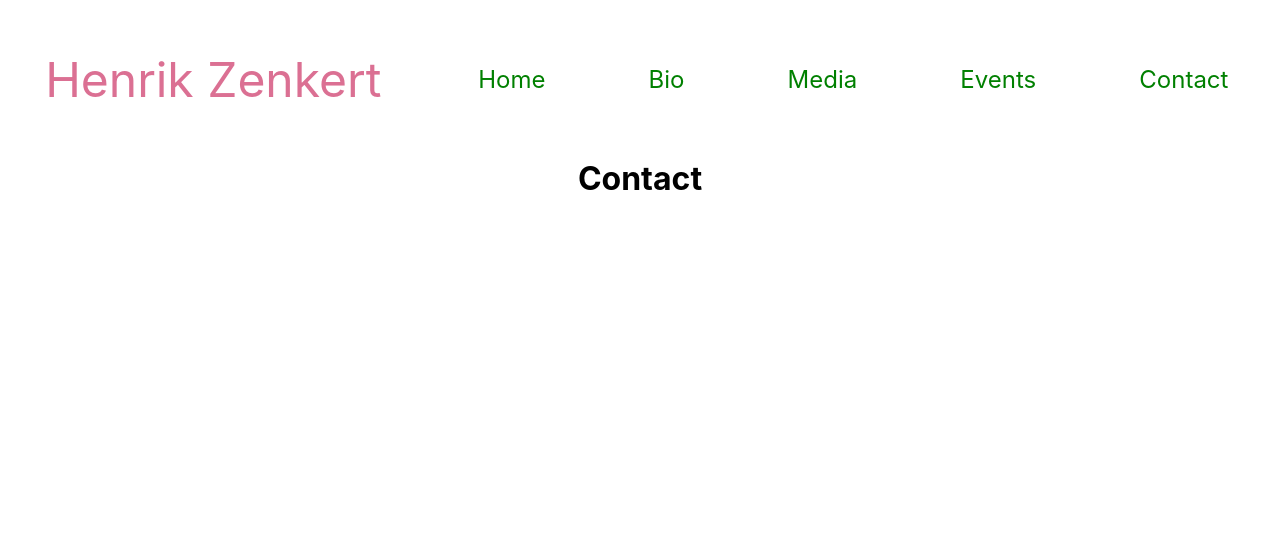
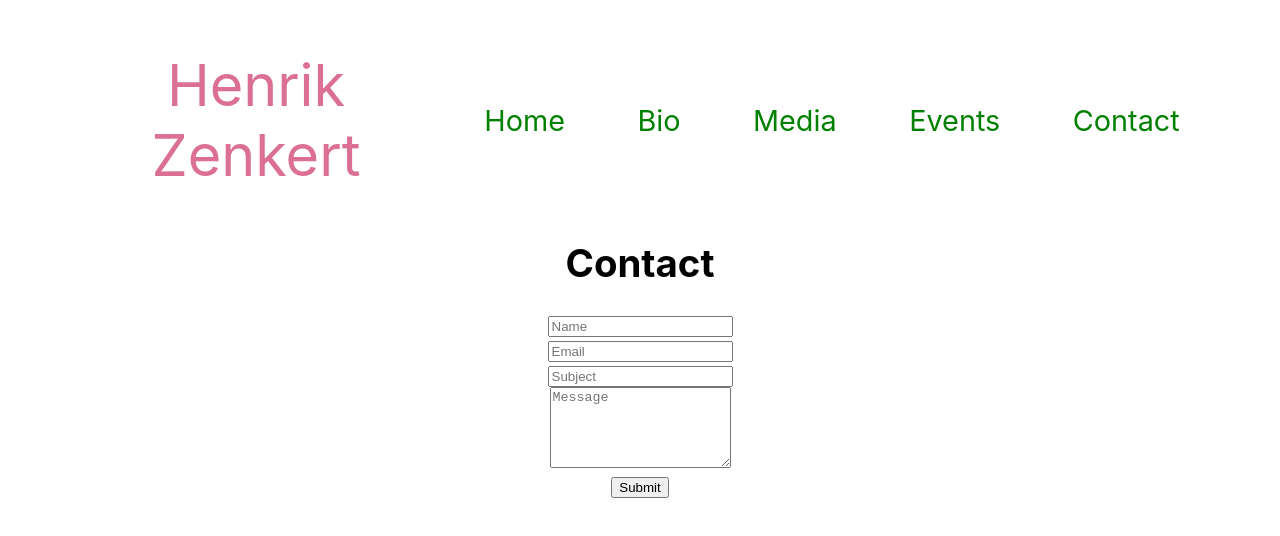
Before and after one commit to YesSeri/singer-page, a React (Create React App) app: page /contact in a window 1280 px wide. Shown: the top 536 px of the page. Built offline with nearby package versions, Linux system fonts and the light colour scheme.

Commit message:
contact page and email working

```diff
--- a/package.json
+++ b/package.json
@@ -8,10 +8,12 @@
     "@testing-library/jest-dom": "^4.2.4",
     "@testing-library/react": "^9.3.2",
     "@testing-library/user-event": "^7.1.2",
+    "emailjs-com": "^2.6.3",
     "react": "^16.13.1",
     "react-dom": "^16.13.1",
     "react-router-dom": "^5.2.0",
     "react-scripts": "3.4.3",
+    "react-toastify": "^6.0.9",
     "react-youtube": "^7.12.0",
     "serve": "^11.3.2",
     "styled-components": "^5.2.0"
--- a/src/App.js
+++ b/src/App.js
@@ -11,9 +11,13 @@ import styled from 'styled-components'
 import './App.css';
 const AppStyle = styled.div`
   text-align: center;
+  font-size: 1.2rem;
   margin: auto;
-  max-width: 80vw;
+  max-width:70vw;
   @media (max-width: 1440px) {
+    max-width: 90vw;
+  }
+  @media (max-width: 768px) {
     max-width: 100vw;
   }
 `
--- a/src/components/Bio.js
+++ b/src/components/Bio.js
@@ -1,7 +1,21 @@
 import React from 'react'
+import styled from 'styled-components'
 
-export default function Bio(){
-    return(
-        <h1>Bio</h1>
+const Image = styled.img`
+    max-width: 25%;
+		height: auto;
+    float: left;
+    padding: 0 10px 0 0;
+    @media (max-width: 768px) {
+    	max-width: 50%;
+		}
+`
+export default function Bio() {
+    return (
+        <>
+            <h1>Bio</h1>
+            <Image src="./happy_pic.jpg" align="left" />
+            <p>Henrik Zenkert is born in Kalmar, Sweden, in the souther parts of Sweden. His studies began in Växjö, under Lawrence Johnson, but really took off after two years in Vadstena. After that followed a Bachelor of Voice at the Royal Danish Academy of Music 2014-2017. His studies were completed in Vienna at the Universität für Musik und Darstellende Kunst Wien from 2017-2020 were he became a Master of Voice. His repertoire contains roles such as Don Alfonso from Cosi fan Tutte and Bartolo from Le Nozze di Figaro. In the autumn of 2019 he sang the role of Geronimo at the Schönnbrunner Schlosstheater, to great critical acclaim.   </p>
+        </>
     )
 }
--- a/src/components/Contact.js
+++ b/src/components/Contact.js
@@ -1,7 +1,11 @@
 import React from 'react'
+import ContactForm from './ContactForm'
 
-export default function Contact(){
-    return(
-        <h1>Contact</h1>
-    )
+export default function Contact() {
+	return (
+		<>
+			<h1>Contact</h1>
+			<ContactForm />
+		</>
+	)
 }
--- /dev/null
+++ b/src/components/ContactForm.js
@@ -0,0 +1,218 @@
+import React, { Component } from 'react';
+import emailjs from 'emailjs-com';
+import { ToastContainer, toast } from 'react-toastify';
+import 'react-toastify/dist/ReactToastify.min.css';
+
+// Email validation
+const emailRegex = RegExp(/^[a-zA-Z0-9.!#$%&'*+/=?^_`{|}~-]+@[a-zA-Z0-9-]+(?:\.[a-zA-Z0-9-]+)*$/);
+
+// Form validation
+const formValid = ({ formErrors, ...rest }) => {
+  let valid = true;
+
+  // Validate form errors being empty
+  Object.values(formErrors).forEach((val) => {
+    val.length > 0 && (valid = false);
+  });
+
+  // Validate the form was filled out
+  Object.values(rest).forEach((val) => {
+    val === '' && (valid = false);
+  });
+
+  return valid;
+};
+
+class ContactForm extends Component {
+  constructor(props) {
+    super(props);
+    this.state = {
+      name: '',
+      email: '',
+      subject: '',
+      message: '',
+      formErrors: {
+        name: '',
+        email: '',
+        subject: '',
+        message: '',
+      },
+    };
+  }
+
+  toastifySuccess() {
+    toast.success('Form sent!', {
+      position: 'bottom-right',
+      autoClose: 5000,
+      hideProgressBar: true,
+      closeOnClick: true,
+      pauseOnHover: true,
+      draggable: false,
+      className: 'submit-feedback success',
+    });
+  }
+
+  toastifyFail() {
+    toast.error('Form failed to send!', {
+      position: 'bottom-right',
+      autoClose: 5000,
+      hideProgressBar: true,
+      closeOnClick: true,
+      pauseOnHover: true,
+      draggable: false,
+      className: 'submit-feedback fail',
+    });
+  }
+
+  handleSubmit = (e) => {
+    e.preventDefault();
+
+    if (formValid(this.state)) {
+      // Handle form validation success
+      const { name, email, subject, message } = this.state;
+
+      // Set template params
+      let templateParams = {
+        name: name,
+        email: email,
+        subject: subject,
+        message: message,
+      };
+
+      emailjs.send('service_3tpy3sw', 'template_xwi18ll', templateParams, 'user_hLj5c2BmV6zODQQTutlQs');
+
+      console.log(`
+        --SUBMITTING--
+        Name: ${name}
+        Email: ${email}
+        Subject: ${subject}
+        Message: ${message}
+      `);
+
+      this.toastifySuccess();
+      this.resetForm();
+    } else {
+      // Handle form validation failure
+      console.error('FORM INVALID - DISPLAY ERROR MESSAGE');
+      this.toastifyFail();
+    }
+  };
+
+  // Function to reset form
+  resetForm() {
+    this.setState({
+      name: '',
+      email: '',
+      subject: '',
+      message: '',
+    });
+  }
+
+  handleChange = (e) => {
+    e.preventDefault();
+    const { name, value } = e.target;
+    let formErrors = { ...this.state.formErrors };
+
+    switch (name) {
+      case 'name':
+        formErrors.name = value.length < 1 ? 'Please enter your name.' : '';
+        break;
+      case 'email':
+        formErrors.email = emailRegex.test(value) ? '' : 'Please enter a valid email address.';
+        break;
+      case 'subject':
+        formErrors.subject = value.length < 1 ? 'Please enter a subject.' : '';
+        break;
+      case 'message':
+        formErrors.message = value.length < 1 ? 'Please enter a message' : '';
+        break;
+      default:
+        break;
+    }
+    this.setState({ formErrors, [name]: value });
+  };
+
+  render() {
+    const { formErrors } = this.state;
+
+    return (
+      <div className='ContactForm'>
+        <form id='contact-form' onSubmit={this.handleSubmit} noValidate>
+          <div className='row'>
+            <div className='col-6'>
+              <input
+                type='text'
+                name='name'
+                value={this.state.name}
+                className={`form-control formInput ${formErrors.name.length > 0 ? 'error' : null}`}
+                onChange={this.handleChange}
+                placeholder='Name'
+                noValidate
+              ></input>
+              {formErrors.name.length > 0 && (
+                <span className='errorMessage'>{formErrors.name}</span>
+              )}
+            </div>
+
+            <div className='col-6'>
+              <input
+                type='email'
+                name='email'
+                value={this.state.email}
+                className={`form-control formInput ${formErrors.email.length > 0 ? 'error' : null}`}
+                onChange={this.handleChange}
+                placeholder='Email'
+                noValidate
+              ></input>
+              {formErrors.email.length > 0 && (
+                <span className='errorMessage'>{formErrors.email}</span>
+              )}
+            </div>
+          </div>
+
+          <div className='row'>
+            <div className='col-6'>
+              <input
+                type='subject'
+                name='subject'
+                value={this.state.subject}
+                className={`form-control formInput ${
+                  formErrors.subject.length > 0 ? 'error' : null
+                }`}
+                onChange={this.handleChange}
+                placeholder='Subject'
+                noValidate
+              ></input>
+              {formErrors.subject.length > 0 && (
+                <span className='errorMessage'>{formErrors.subject}</span>
+              )}
+            </div>
+
+            <div className='col-6'>
+              <textarea
+                rows='5'
+                name='message'
+                value={this.state.message}
+                className={`form-control formInput ${
+                  formErrors.message.length > 0 ? 'error' : null
+                }`}
+                onChange={this.handleChange}
+                placeholder='Message'
+                noValidate
+              ></textarea>
+              {formErrors.message.length > 0 && (
+                <span className='errorMessage'>{formErrors.message}</span>
+              )}
+            </div>
+          </div>
+          <button className='submit-btn' type='submit'>
+            Submit
+          </button>
+        </form>
+        <ToastContainer />
+      </div>
+    );
+  }
+}
+
+export default ContactForm;
--- a/src/components/Home.js
+++ b/src/components/Home.js
@@ -1,41 +1,15 @@
 import React from 'react'
 import styled from 'styled-components'
-import Youtube from './Youtube'
 
 const Image = styled.img`
   max-width: 100%;
   height: auto;
 `;
-const VideoContainer = styled.div`
-	display:flex;
-  @media (max-width: 768px) {
-		display: block;
-  }
-`;
-const Video = styled.div`
-	flex: 1;
-	margin: 1%;
-`;
-
 export default function Home() {
-	const handlePlay = () => {
-		console.log("VideoPlayed")
-	}
-	const handlePause = () => {
-		console.log("VideoPause")
-	}
 	return (
 		<>
 			<h2>Opera and lied</h2>
 			<Image src="./cropped_pic.jpg" alt="" />
-			<VideoContainer>
-				<Video>
-					<Youtube videoId="IkMXMEplOIo" handlePlay={handlePlay} handlePause={handlePause}/>
-				</Video>
-				<Video>
-					<Youtube videoId="IkMXMEplOIo" handlePlay={handlePlay} handlePause={handlePause}/>
-				</Video>
-			</VideoContainer>
 		</>
 	)
 }
--- a/src/components/Media.js
+++ b/src/components/Media.js
@@ -1,8 +1,37 @@
+import React from 'react'
+import styled from 'styled-components'
+import Youtube from './Youtube'
+const VideoContainer = styled.div`
+	display:flex;
+	flex-wrap: wrap;
+  @media (max-width: 768px) {
+		display: block;
+  }
+`;
+const Video = styled.div`
+	flex: 0 49%;
+	margin: 2px;
+	height: auto;
+  @media (max-width: 768px) {
+	margin: 0%, 1%;
+  }
+`;
 
-import React from 'react'
+const videos = ["IkMXMEplOIo", 'e83YlSBFwE0', '9N4Kd92-kRY', 'u0uAzhTWhTM'] // Id of youtube video
 
-export default function Media(){
-    return(
-        <h1>Media</h1>
-    )
+export default function Media() {
+	return (
+		<>
+			<h1>Media</h1>
+			<VideoContainer>
+				{videos.map((videoId, index) => {
+					return (
+						<Video key={index}>
+							<Youtube videoId={videoId} />
+						</Video>)
+				})}
+			</VideoContainer>
+		</>
+
+	)
 }
--- a/src/components/Navbar.js
+++ b/src/components/Navbar.js
@@ -33,7 +33,7 @@ const Button = styled.button`
     border: 2px solid palevioletred;
     border-radius: 3px;
   }
-`;
+`
 const Links = styled.div`
   display:flex;
   justify-content: space-around;
--- a/src/components/Youtube.js
+++ b/src/components/Youtube.js
@@ -8,7 +8,6 @@ const VideoContainer = styled.div`
 	height: 0;
 	padding-bottom: 56.25%;
 	overflow: hidden;
-	margin-bottom: 50px;
 
 	iframe {
 		width: 100%;
@@ -19,7 +18,7 @@ const VideoContainer = styled.div`
 	}
 `
 
-export default function Youtube({ handlePlay, handlePause, videoId }) {
+export default function Youtube({ videoId }) {
 	const [showVideo, setShowVideo] = useState(false);
 	const opts = {
 		playerVars: {
@@ -29,9 +28,7 @@ export default function Youtube({ handlePlay, handlePause, videoId }) {
 
 	return (
 		<VideoContainer showVideo={showVideo}>
-			<YouTube onPlay={handlePlay} onPause={handlePause} videoId={videoId} opts={opts} onReady={()=>setShowVideo(true)} />;
+			<YouTube videoId={videoId} opts={opts} onReady={() => setShowVideo(true)} />;
 		</VideoContainer>
-
 	)
-
 }
```
Also changed, not shown: public/happy_pic.jpg (added), 1 other file (tests, documents, lock files or other folders).
